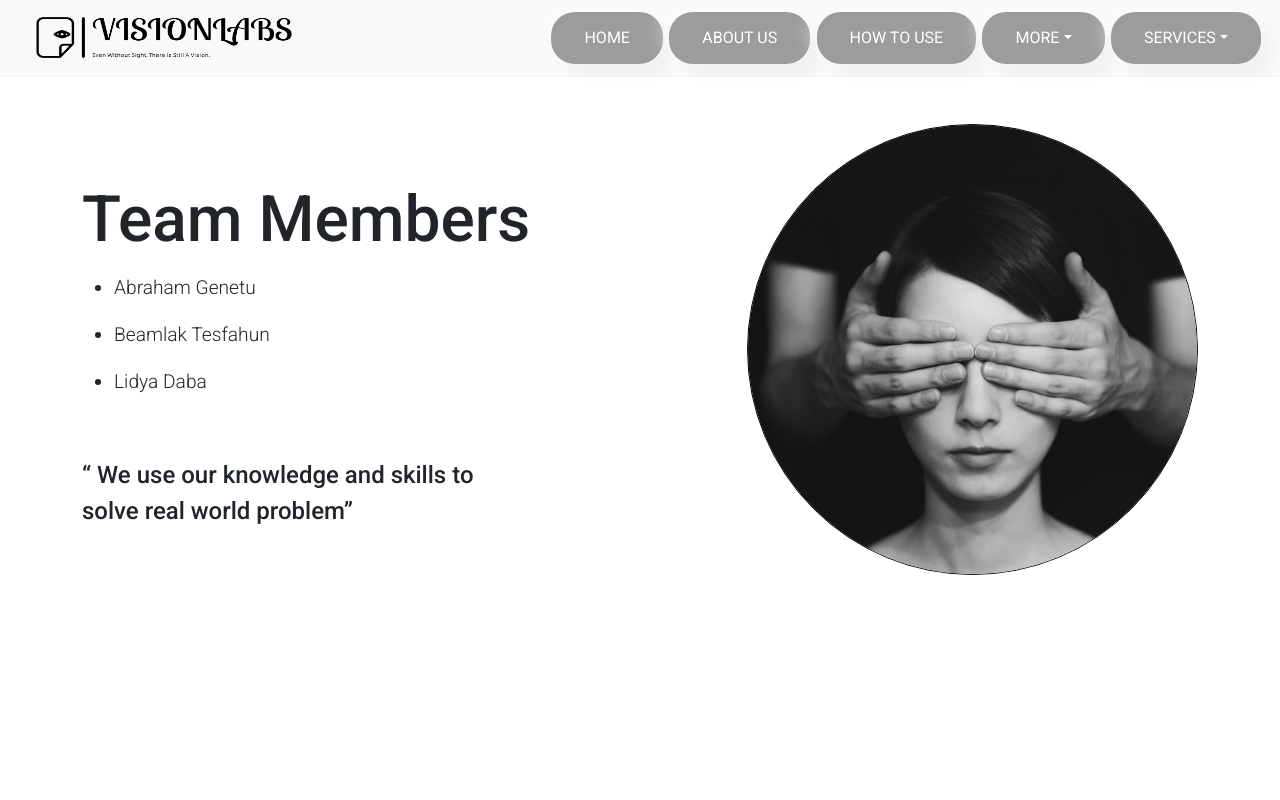
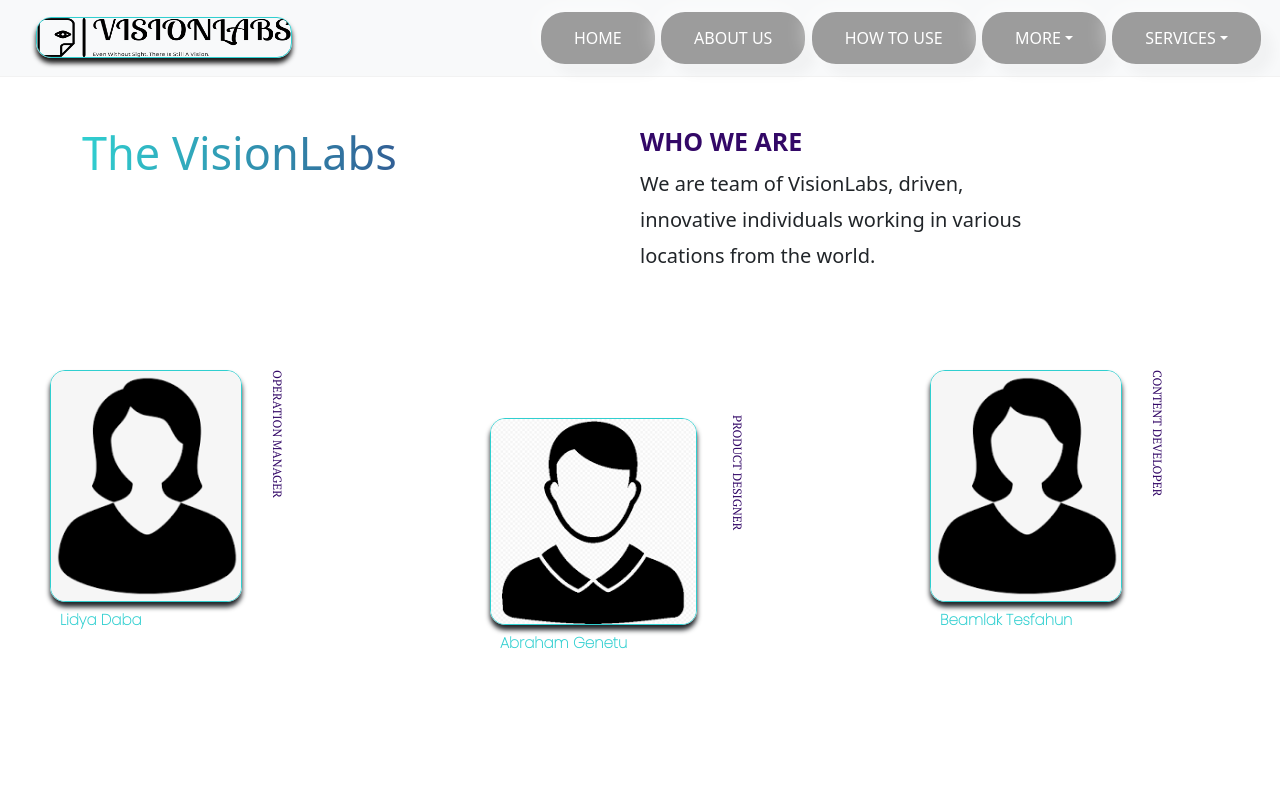
Before and after one commit to abrahamgenetu/visionLabs, a Django app: template website/templates/about.html in a window 1280 px wide. Run offline with Django 3.2, Linux system fonts and the light colour scheme; the template is opened without the code that fills it: most values are stand-ins (such as "Sample title", 1, 10 or a date in 2020); some libraries are stand-ins or nearby versions.

Commit message:
Some bug fixes and UI/UX edition.

```diff
--- a/audioplayer/admin.py
+++ b/audioplayer/admin.py
@@ -1,6 +1,5 @@
 from django.contrib import admin
 from . models import music, Audiobooks
-
 
 # Register your models here.
 admin.site.register(music)
--- a/audioplayer/templates/audio.html
+++ b/audioplayer/templates/audio.html
@@ -37,7 +37,7 @@
                 {% endfor %}
             </div>
         </section>
-        <section class="offset-md-2 col-md-5"><br><br>
+        <section class="offset-md-2 col-md-5"><br>
             {% for item in page_obj %}
             <img src="{{item.image.url}}" alt="howtouseQuotation" class="img-fluid">
             {% endfor%}<br><br>
--- a/audioplayer/templates/music.html
+++ b/audioplayer/templates/music.html
@@ -37,7 +37,7 @@
                 {% endfor %}
             </div>
         </section>
-        <section class="offset-md-2 col-md-5"><br><br>
+        <section class="offset-md-2 col-md-5"><br>
             {% for item in page_obj %}
             <img src="{{item.image.url}}" alt="howtouseQuotation" class="img-fluid">
             {% endfor%}<br><br>
--- /dev/null
+++ b/website/static/css/aboutus.css
@@ -0,0 +1,142 @@
+@import url('https://fonts.googleapis.com/css2?family=Inconsolata:wght@200&family=Montserrat:wght@100&family=PT+Serif&family=Space+Mono&display=swap');
+@import url('https://fonts.googleapis.com/css2?family=Inconsolata:wght@200&family=Montserrat:wght@100&family=PT+Serif&family=Poppins:wght@100&family=Space+Mono&display=swap');
+
+body {
+    font-family: 'PT Serif', serif;
+    margin: 0;
+    padding: 0;
+    background-color: red;
+}
+
+
+.container {
+    display: grid;
+    grid-template-columns: repeat(2, 1fr);
+    margin-top: 50px;
+}
+
+.header h2 {
+  font-size: 45px;
+  /* text-shadow:  2px 2px orange, 4px 4px yellow; */
+  background: linear-gradient(to right, #30CFD0 0%, #330867 100%);
+  -webkit-background-clip: text;
+  -webkit-text-fill-color: transparent;
+
+}
+
+.description h5 {
+    font-size: 25px;
+    font-weight: bold;
+    color: #330867 ;
+}
+
+.description p {
+    line-height: 12px;
+    font-size: 20px;
+    margin-top: 20px;
+}
+
+.images {
+    display: grid;
+    grid-template-columns: repeat(3, 1fr);
+    column-gap: 2.5rem;
+    margin-top: 90px;
+
+ }
+
+ img {
+    width: 75%;
+    margin-left: 50px;
+    border-radius: 15px;
+    box-shadow: 0 5px 5px;
+    transition: transform 0.5s;
+    border: 0.2px solid #30CFD0;
+}
+
+img:hover {
+    transform: scale(1.03)
+}
+
+.photo__job {
+    writing-mode: vertical-rl;
+    margin: 0;
+    padding: 0;
+    right: 50px;
+    position: relative;
+    font-family: 'PT Serif', serif;
+    font-weight: 400;
+    font-size:  15px;
+    text-transform: uppercase;
+    color: #330867;
+}
+
+.position__middle {
+    margin-top: 45px;
+}
+
+.photo {
+    display: flex;
+}
+
+.middle {
+    margin-top: 3rem;
+ }
+
+.name {
+    margin-top: 7px;
+    font-family: 'Poppins', sans-serif;
+    font-size: 19.5px;
+    font-weight: 700;
+    text-align: left;
+    padding-left: 60px;
+    color: #30CFD0;
+}
+
+footer {
+text-align: center;
+color: #A9A9A9;
+}
+
+  @media only screen and (max-width: 600px){
+    .container {
+        margin-top: 20px;
+        grid-template-columns: repeat(1, 1fr);
+    }
+
+    .description h5 {
+        margin-top: 10px;
+    }
+
+    .images {
+        grid-template-columns: repeat(2, 1fr);
+        column-gap:0;
+        margin-top: 50px;
+     }
+
+     .photo__job {
+        right: 20px;
+        font-size: 11px;
+     }
+
+
+     img {
+        margin-left: 30px;
+    }
+  }
+
+  @media only screen and (min-width: 600px) {
+    .photo__job {
+        right: 0;
+        font-size: 12px;
+     }
+
+    .name {
+    font-size: 15px;
+    }
+
+.description p {
+    line-height: 16px;
+
+}
+
+  }
--- a/website/templates/about.html
+++ b/website/templates/about.html
@@ -2,27 +2,53 @@
 {% load static %}
 <!-- About Us Section Starts -->
 {% block content %}
-<section class="container" id="aboutus-section">
-    <section class="row mt-5">
-        <section class="col-md-5 mt-5">
-            <h2 class="animate__animated animate__bounceInLeft">Team Members</h2>
-            <ul class="animate__animated animate__bounceInRight">
-                <li>Abraham Genetu </li>
-                <br>
-                <li>Beamlak Tesfahun</li>
-                <br>
-                <li>Lidya Daba</li>
-                <br>
-            </ul>
-            <br>
-            <!-- Our Quotation -->
-            <q class="animate__animated animate__bounceInLeft">
-              We use our knowledge and skills to solve real world problem</q>
-        </section>
-        <section class="offset-md-2 col-md-5">
-            <img src="{% static '/assests/aboutus.jpg' %}" alt="aboutusimage" class="img-fluid">
-        </section>
+<!-- About Us Section Ends -->
+<link rel="stylesheet" href="{% static '/css/aboutus.css' %}">
+<link href="https://cdn.jsdelivr.net/npm/bootstrap@5.1.3/dist/css/bootstrap.min.css" rel="stylesheet" integrity="sha384-1BmE4kWBq78iYhFldvKuhfTAU6auU8tT94WrHftjDbrCEXSU1oBoqyl2QvZ6jIW3" crossorigin="anonymous">
+
+<body>
+    <div class="container">
+        <div class="header">
+          <h2>The VisionLabs</h2>
+        </div>
+            <div class="description">
+                <h5>WHO WE ARE</h5>
+                <p>We are team of VisionLabs, driven,</p>
+                <p> innovative individuals working in various </p>
+                <p>locations from the world.</p>
+            </div>
+        </div>
+
+    <section class="images">
+      <div class="photo">
+        <div >
+          <img src="{% static '/assests/lidya.png' %}" alt="Product Owner" />
+          <p class="name">Lidya Daba</p>
+        </div>
+        <div class="photo__job">
+          <p>Operation Manager</p>
+        </div>
+      </div>
+      <div class="photo">
+        <div >
+          <img class="middle" src="{% static '/assests/Abrahamg.png' %}" alt="Art Director" />
+          <p class="name">Abraham Genetu</p>
+        </div>
+        <div class="photo__job">
+          <p class="position__middle">Product Designer</p>
+        </div>
+      </div>
+      <div class="photo">
+        <div>
+          <img src="{% static '/assests/lidya.png' %}" alt="Tech Lead" />
+          <p class="name">Beamlak Tesfahun</p>
+        </div>
+        <div class="photo__job">
+          <p>Content Developer</p>
+        </div>
+      </div>
     </section>
-</section>
+    <script src="https://cdn.jsdelivr.net/npm/@popperjs/core@2.10.2/dist/umd/popper.min.js" integrity="sha384-7+zCNj/IqJ95wo16oMtfsKbZ9ccEh31eOz1HGyDuCQ6wgnyJNSYdrPa03rtR1zdB" crossorigin="anonymous"></script>
+    <script src="https://cdn.jsdelivr.net/npm/bootstrap@5.1.3/dist/js/bootstrap.min.js" integrity="sha384-QJHtvGhmr9XOIpI6YVutG+2QOK9T+ZnN4kzFN1RtK3zEFEIsxhlmWl5/YESvpZ13" crossorigin="anonymous"></script>
+</body>
 {% endblock %}
-<!-- About Us Section Ends -->
--- a/website/templates/home.html
+++ b/website/templates/home.html
@@ -15,7 +15,7 @@
             <p><span class="typing-text"></span></p>
         </section>
         <section class="offset-md-2 col-md-5">
-            <img src="{% static '/assests/home.jpg' %}" alt="howtouseQuotation" class="img-fluid">
+            <img src="{% static '/assests/home2.jpg' %}" alt="howtouseQuotation" class="img-fluid">
         </section>
     </section>
 </section>
--- a/website/views.py
+++ b/website/views.py
@@ -1,10 +1,10 @@
 from django.shortcuts import render,redirect
-
 from .visibilitypython import *
 
 def home(request):
     global source_path
-    source_path = "/media/howtouse.mp3"
+    source_path = "/media/Sample.mp3"
+
     if request.method=='POST':
         text = request.POST.get('text')
         confidence = request.POST.get('confidence')
```
Also changed, not shown: audioplayer/static/css/audio.css (+50 -12 lines), website/templates/beneficiary.html (+5 -6 lines), db.sqlite3, website/static/assests/Abrahamg.png (added), website/static/assests/beamlak.png (added), website/static/assests/home2.jpg (added), website/static/assests/lidya.png (added), website/static/assests/location.jpg (added).
